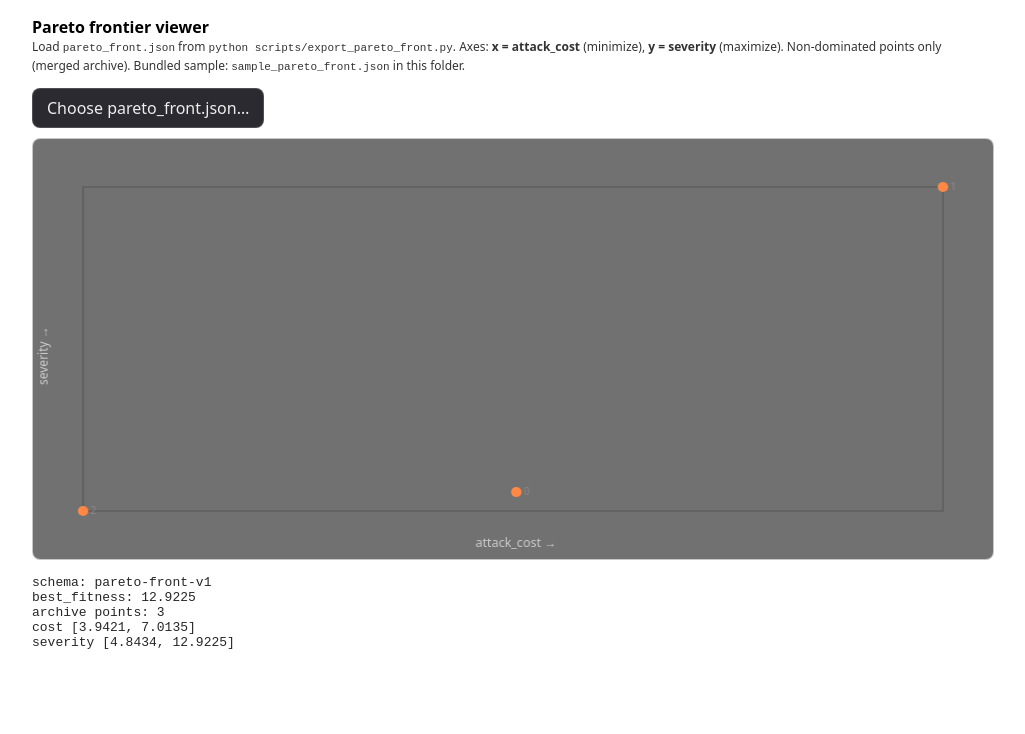
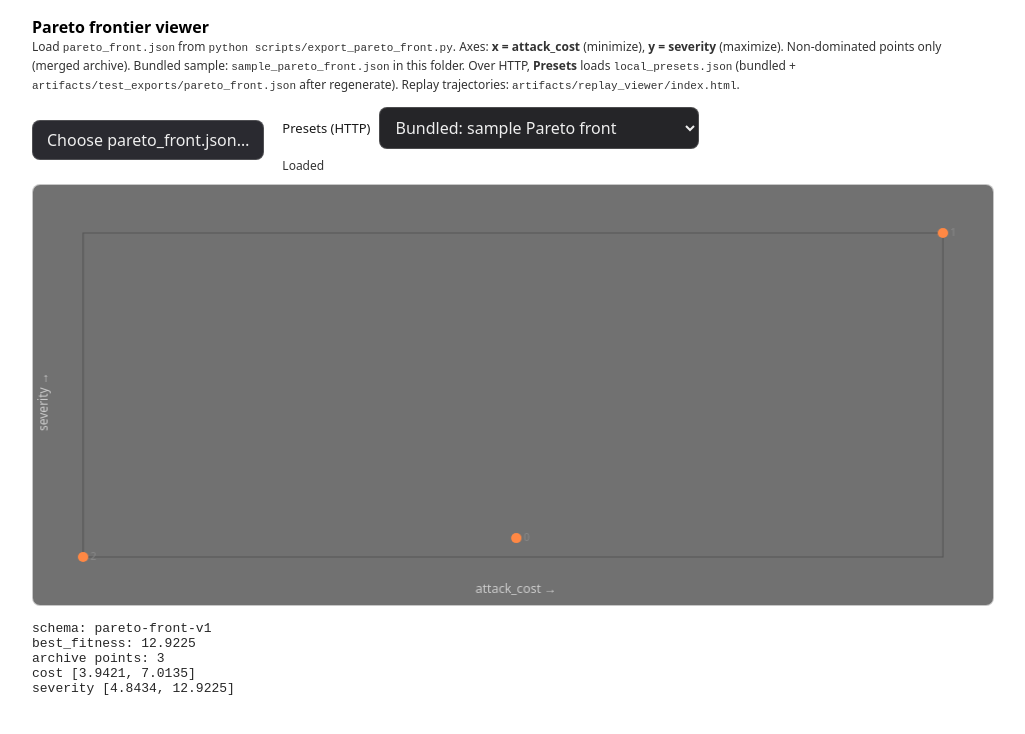
Before and after one commit to AgenticOp-io/fragility-discovery-engine, a plain HTML site: page artifacts/pareto_viewer/index.html in a window 1280 px wide. Shown: the whole page, without its empty margins (128-1153 px from the left). Drawn offline with Linux system fonts and the light colour scheme.

Commit message:
Pareto viewer HTTP presets and tests; cross-links in static UIs
Co-authored-by: Cursor <cursoragent@cursor.com>

```diff
--- a/artifacts/pareto_viewer/index.html
+++ b/artifacts/pareto_viewer/index.html
@@ -24,9 +24,18 @@
     Load <code>pareto_front.json</code> from <code>python scripts/export_pareto_front.py</code>.
     Axes: <strong>x = attack_cost</strong> (minimize), <strong>y = severity</strong> (maximize). Non-dominated points only (merged archive).
     Bundled sample: <code>sample_pareto_front.json</code> in this folder.
+    Over HTTP, <strong>Presets</strong> loads <code>local_presets.json</code> (bundled + <code>artifacts/test_exports/pareto_front.json</code> after regenerate).
+    Replay trajectories: <code>artifacts/replay_viewer/index.html</code>.
   </div>
-  <div style="margin-bottom:10px">
+  <div style="margin-bottom:10px;display:flex;flex-wrap:wrap;gap:10px;align-items:center">
     <button type="button" class="btn" id="btnPick">Choose pareto_front.json…</button>
+    <span id="presetRow" hidden style="display:inline-flex;flex-wrap:wrap;gap:8px;align-items:center">
+      <label for="presetSelect" style="font-size:13px;opacity:0.9">Presets (HTTP)</label>
+      <select id="presetSelect" aria-label="Load preset Pareto JSON" style="font:inherit;padding:8px 12px;border-radius:8px;border:1px solid #8886;background:#252528;color:#eee;min-width:min(320px,100%)">
+        <option value="">— select —</option>
+      </select>
+      <span id="presetStatus" style="font-size:12px;opacity:0.8"></span>
+    </span>
     <input id="file" type="file" accept="application/json,.json" hidden />
   </div>
   <canvas id="cv" width="920" height="420" aria-label="Pareto scatter"></canvas>
@@ -37,6 +46,9 @@
     const ctx = cv.getContext('2d');
     const meta = document.getElementById('meta');
     const fileInput = document.getElementById('file');
+    const presetRow = document.getElementById('presetRow');
+    const presetSelect = document.getElementById('presetSelect');
+    const presetStatus = document.getElementById('presetStatus');
     document.getElementById('btnPick').addEventListener('click', () => fileInput.click());
 
     fileInput.addEventListener('change', () => {
@@ -114,12 +126,68 @@
         `severity [${minS.toFixed(4)}, ${maxS.toFixed(4)}]`;
     }
 
-    fetch('sample_pareto_front.json')
-      .then(r => (r.ok ? r.json() : null))
-      .then(d => {
-        if (d) drawPareto(d);
-      })
-      .catch(() => {});
+    presetSelect.addEventListener('change', async () => {
+      const path = presetSelect.value;
+      if (!path) {
+        presetStatus.textContent = '';
+        return;
+      }
+      presetStatus.textContent = 'Loading…';
+      try {
+        const res = await fetch(new URL(path, document.location));
+        if (!res.ok) {
+          presetStatus.textContent = `Missing (${res.status}) — run scripts/regenerate_test_exports`;
+          return;
+        }
+        drawPareto(await res.json());
+        presetStatus.textContent = 'Loaded';
+      } catch (_) {
+        presetStatus.textContent = 'Fetch failed — serve repo root over HTTP or use file picker';
+      }
+    });
+
+    async function boot() {
+      try {
+        const res = await fetch(new URL('local_presets.json', document.location));
+        if (res.ok) {
+          const cfg = await res.json();
+          const list = cfg.presets || [];
+          if (list.length) {
+            for (const p of list) {
+              if (!p.path || !p.label) continue;
+              const opt = document.createElement('option');
+              opt.value = p.path;
+              opt.textContent = p.label;
+              presetSelect.appendChild(opt);
+            }
+            presetRow.hidden = false;
+            presetRow.style.display = 'inline-flex';
+            for (let i = 0; i < list.length; i++) {
+              const path = list[i].path;
+              if (!path) continue;
+              try {
+                const r = await fetch(new URL(path, document.location));
+                if (r.ok) {
+                  drawPareto(await r.json());
+                  presetSelect.selectedIndex = i + 1;
+                  presetStatus.textContent = 'Loaded';
+                  return;
+                }
+              } catch (_) { /* try next */ }
+            }
+          }
+        }
+      } catch (_) { /* file:// */ }
+      presetStatus.textContent = '';
+      fetch(new URL('sample_pareto_front.json', document.location))
+        .then(r => (r.ok ? r.json() : null))
+        .then(d => {
+          if (d) drawPareto(d);
+        })
+        .catch(() => {});
+    }
+
+    void boot();
   </script>
 </body>
 </html>
--- /dev/null
+++ b/artifacts/pareto_viewer/local_presets.json
@@ -0,0 +1,8 @@
+{
+  "schema_version": 1,
+  "note": "Paths relative to this folder. Serve repo root (python -m http.server). Regenerate scripts/regenerate_test_exports.* for ../test_exports/pareto_front.json.",
+  "presets": [
+    { "label": "Bundled: sample Pareto front", "path": "sample_pareto_front.json" },
+    { "label": "Export: test_exports Pareto front", "path": "../test_exports/pareto_front.json" }
+  ]
+}
```
Also changed, not shown: artifacts/replay_viewer/index.html (+1 -1 lines), artifacts/README_test_exports.txt, 2 other files.
